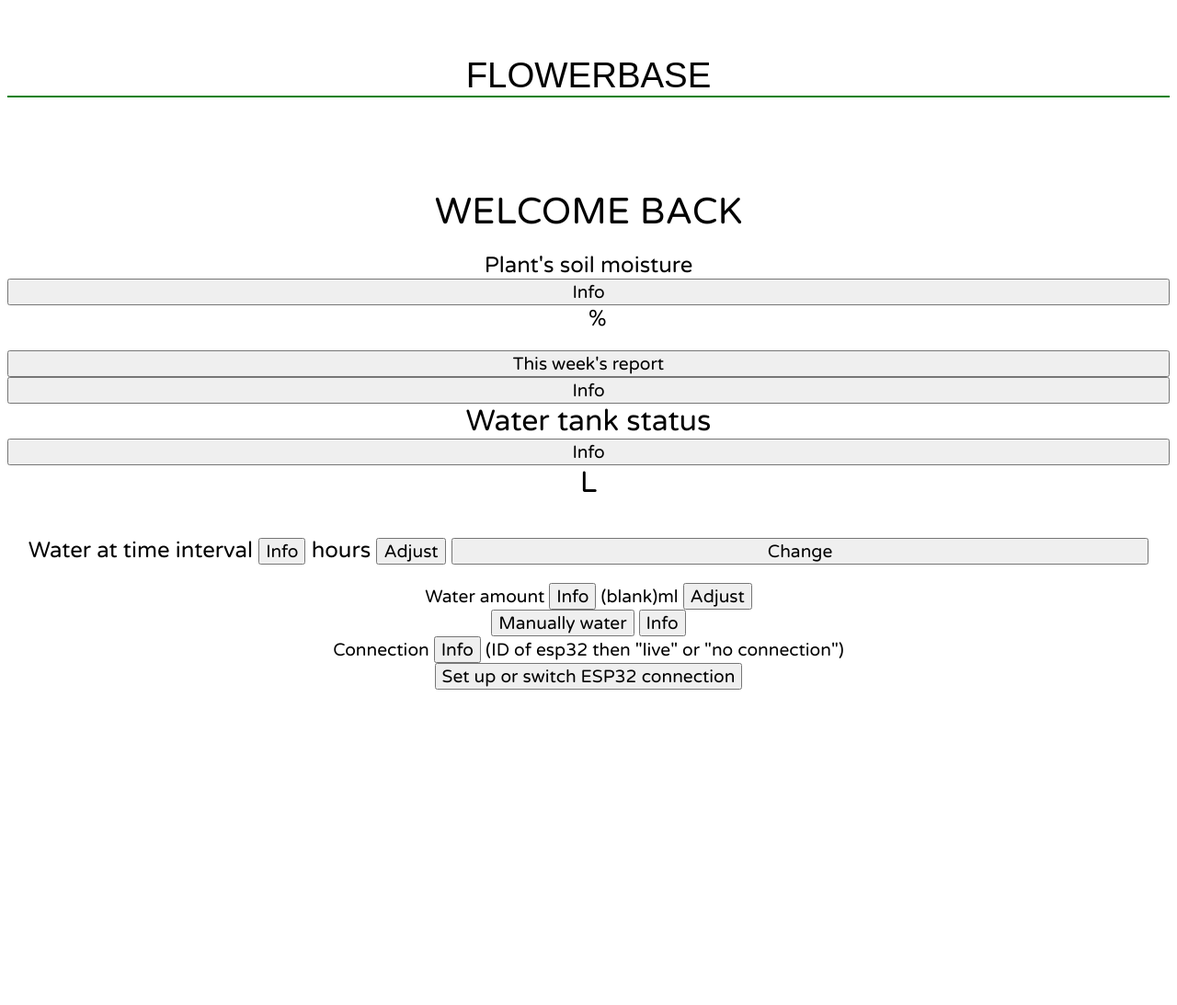
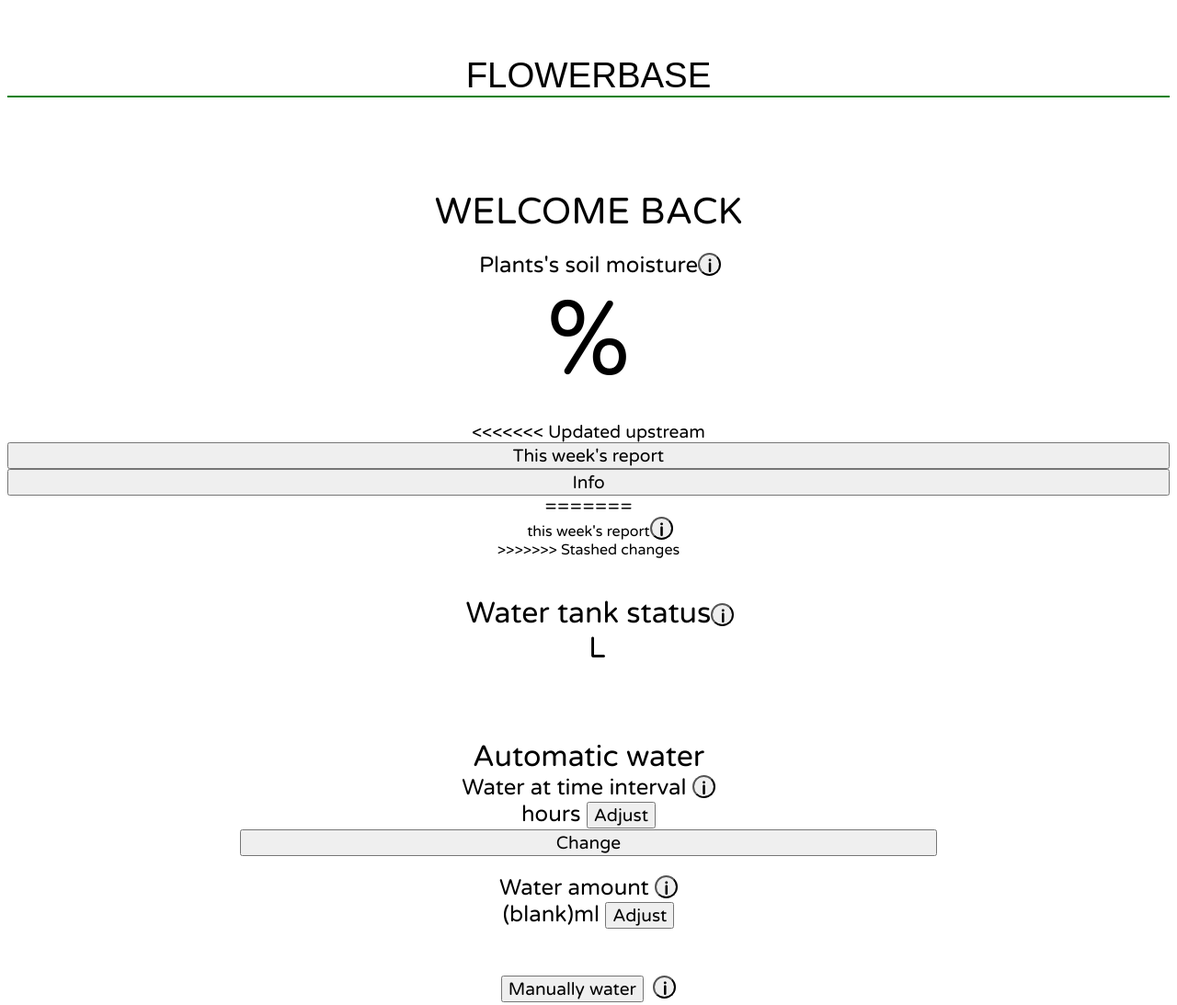
Before and after one commit to viktorkyvik/FlowerBase, a website: page index.html in a window 1280 px wide. Shown: the top 1093 px of the page at 92% size. Before the commit the page ends 800 px from the top, so only its background shows below. Drawn offline with nearby package versions, Linux system fonts and the light colour scheme; no server answers; a web font is replaced by a local one.

Commit message:
HTML file to css changes
html modified for the changes described in commited css file

```diff
--- a/index.html
+++ b/index.html
@@ -11,6 +11,8 @@
     <link rel="preconnect" href="https://fonts.googleapis.com">
     <link rel="preconnect" href="https://fonts.gstatic.com" crossorigin>
     <link href="https://fonts.googleapis.com/css2?family=Chango&family=Poetsen+One&family=Varela+Round&display=swap" rel="stylesheet">
+    <link rel="stylesheet" href="https://fonts.googleapis.com/css2?family=Material+Symbols+Outlined:opsz,wght,FILL,GRAD@20..48,100..700,0..1,-50..200&icon_names=info" />
+
 
 </head>
 
@@ -22,61 +24,84 @@
     </div>
 
     <div class="col" id="h_level">
-        Plant's soil moisture
-        <button id="sm_info">Info</button>
         <div class="row">
+            <div> Plants's soil moisture</div>
+            <button class= "round" id="sm_info">i</button>
+        </div>
+        <div class="percent">
             <span id="sm"></span>
-            <span id="pro">%</span>
+            <span id="per">%</span>
         </div>
     </div>
 
+<<<<<<< Updated upstream
     <div class="col">
         <button id="sm_plot_btn">This week's report</button>
         <button id="sm_plot_info">Info</button>
+=======
+    <div class="col" id="sm_plot">
+        <div class="row">
+            <div>this week's report</div>
+            <button class= "round" id="sm_plot_info">i</button>
+        </div>
+>>>>>>> Stashed changes
     </div>
 
     <div class="col" id="wt_box">
-        Water tank status
-        <button id="wt_info">Info</button>
-        <span id="wt_lvl"></span>L
+        <div class="row">
+            <div>Water tank status</div>
+            <button class= "round" id="wt_info">i</button>
+            <br>
+        <div class="row" id="liter">
+            <span id="wt_lvl"></span>
+            <div>L</div>
+        </div>
+    </div>
+
+    <div id="am-wt">
+        Automatic water
     </div>
 
     <div id="type_ti" style="display: block;">
         Water at time interval
-        <button id="ti_info">Info</button>
+        <button class= "round" id="ti_info">i</button>
+        <br>
         <span id="ti"></span> hours
         <button id="ti_btn">Adjust</button>
+        <br>
         <button id="changeto_smt">Change</button>
     </div>
 
     <div id="type_smt" style="display: none;">
         Water at soil moisture percentage
-        <button id="smt_info">Info</button>
-
+        <button class= "round" id="smt_info">i</button>
+        <br>
         <span id="smt"></span> %
         <button id="smt_btn">Adjust</button>
         <button id="changeto_ti">Change</button>
     </div>
 
-    <div>
+    <div id="wt_amo">
         Water amount
-        <button id="wa_info">Info</button>
+        <button class= "round" id="wa_info">i</button>
+        <br>
         <span id="wa">(blank)</span>ml
         <button id="wa_btn">Adjust</button>
     </div>
 
-    <div>
+    <div id="man_wt">
         <button id="mw_btn">Manually water</button>
-        <button id="mw_info">Info</button>
+        <button class= "round" id="mw_info">i</button>
     </div>
 
-    <div>
+    <div id = "connect">
         Connection
-        <button id="connect_info">Info</button>
+        <button class= "round" id="connect_info">i</button>
+        <br>
         <span id="connection">(ID of esp32 then "live" or "no connection")</span>
     </div>
 
-    <div>
+    <div id="setup">
         <button id="setup_btn">Set up or switch ESP32 connection</button>
     </div>
 
```
